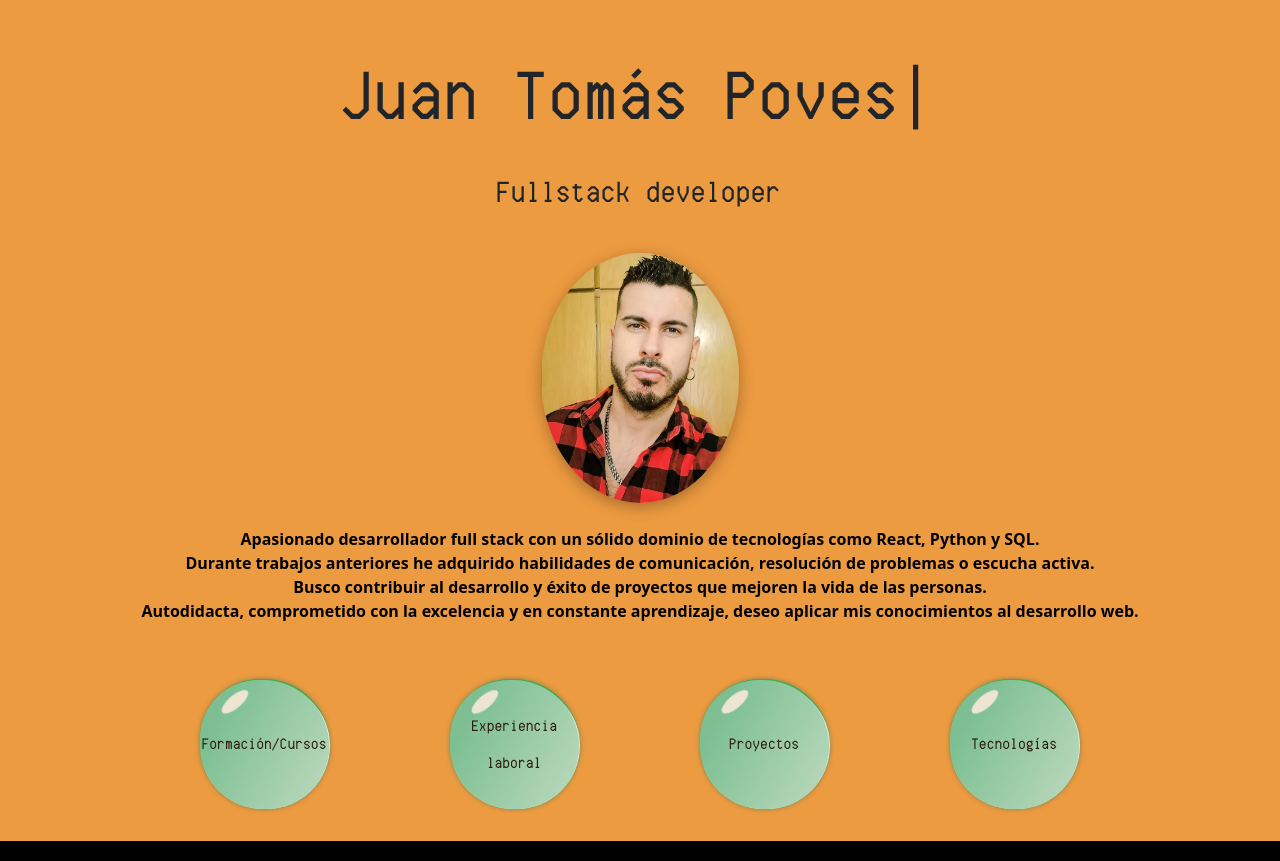
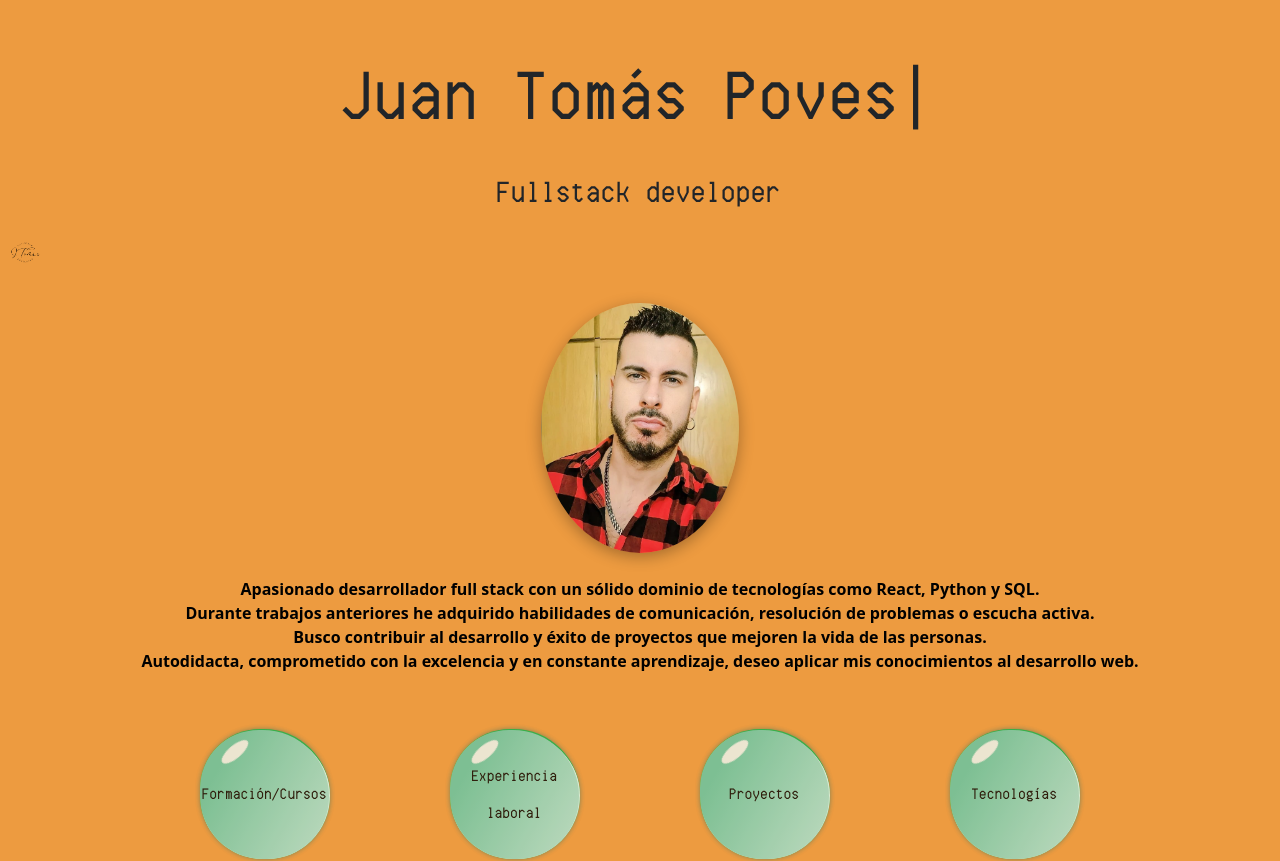
Before and after one commit to JTomas88/Portfolio_2025, a React (Vite) app: page / in a window 1280 px wide. Shown: the top 861 px of the page. Built offline with nearby package versions, Linux system fonts and the light colour scheme; a web font is replaced by a local one.

Commit message:
configuración dominio

```diff
--- a/index.html
+++ b/index.html
@@ -11,7 +11,7 @@
       crossorigin="anonymous"
     />
 
-    <title>Porfolio J.Tomás Poves</title>
+    <title>JTomás<FullStack Developer></title>
   </head>
   <body>
     <div id="root"></div>
--- a/src/pages/Home/Home.jsx
+++ b/src/pages/Home/Home.jsx
@@ -2,6 +2,7 @@
 import React, { useState, useRef } from "react";
 import { useNavigate, } from "react-router-dom";
 import fotoPerfil from '../../assets/fotoPerfil.png'
+import logo from "../../assets/logo.png"
 import "./home.css";
 import Bubble_Home from '../../components/Bubble_Home/Bubble_Home'
 
@@ -14,6 +15,9 @@ export default function Home() {
             <div className="text-center">
                 <h1 className="titulo" >Juan Tomás Poves</h1>
                 <h3 className="subtitulo">Fullstack developer</h3>
+            </div>
+            <div className="logo">
+                <img src={logo} ></img>
             </div>
             <div className="flex justify-center">
                 <div >
--- a/src/pages/Home/home.css
+++ b/src/pages/Home/home.css
@@ -12,6 +12,13 @@
   height: 250px;
   object-fit: cover;
   border-radius: 80%;
+}
+
+.logo {
+  display: flex;
+  align-items: center;
+  width: 20%;
+  height: auto;
 }
 
 .home_container {
```
Also changed, not shown: src/assets/logo.png (added), vercel.json (added).
